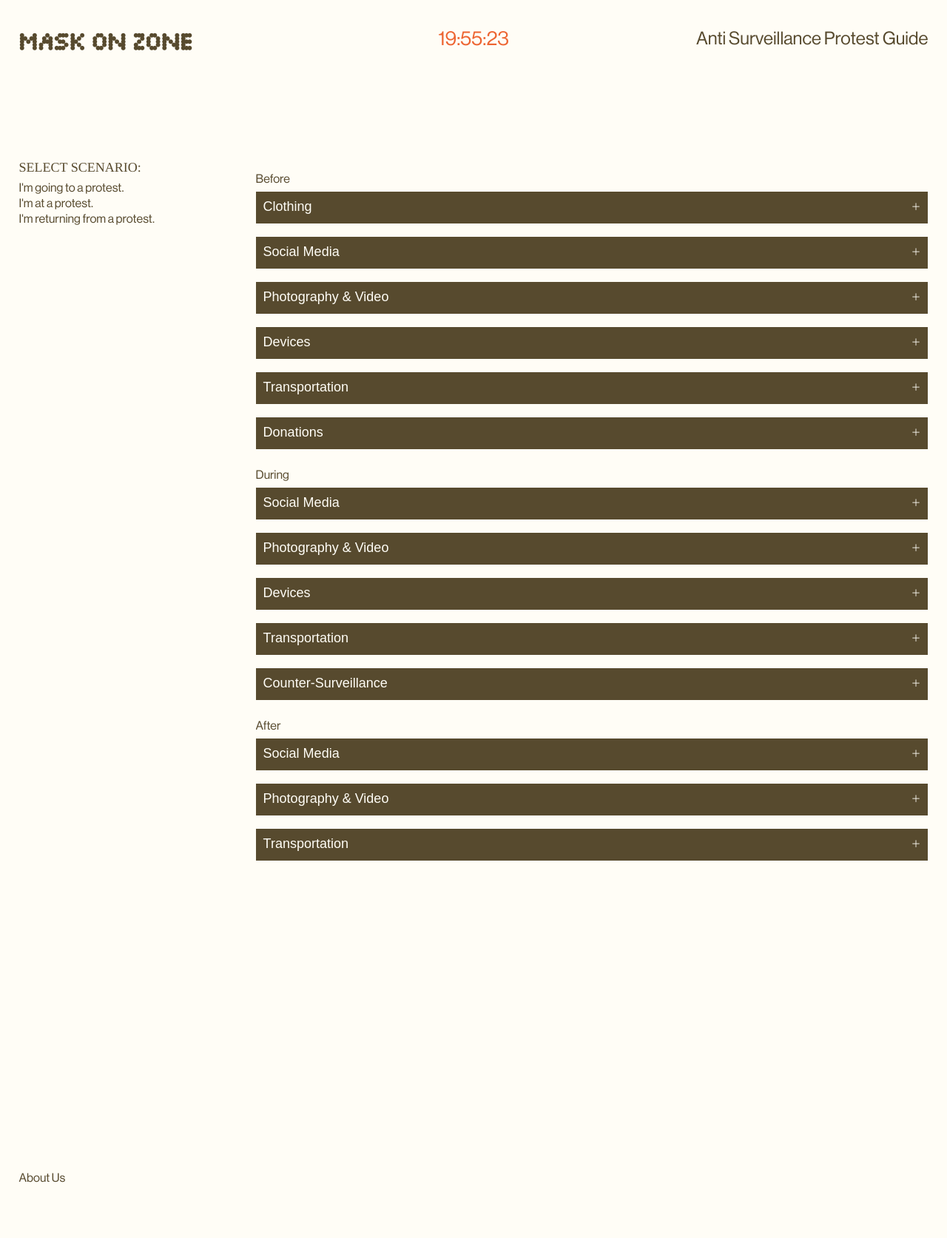
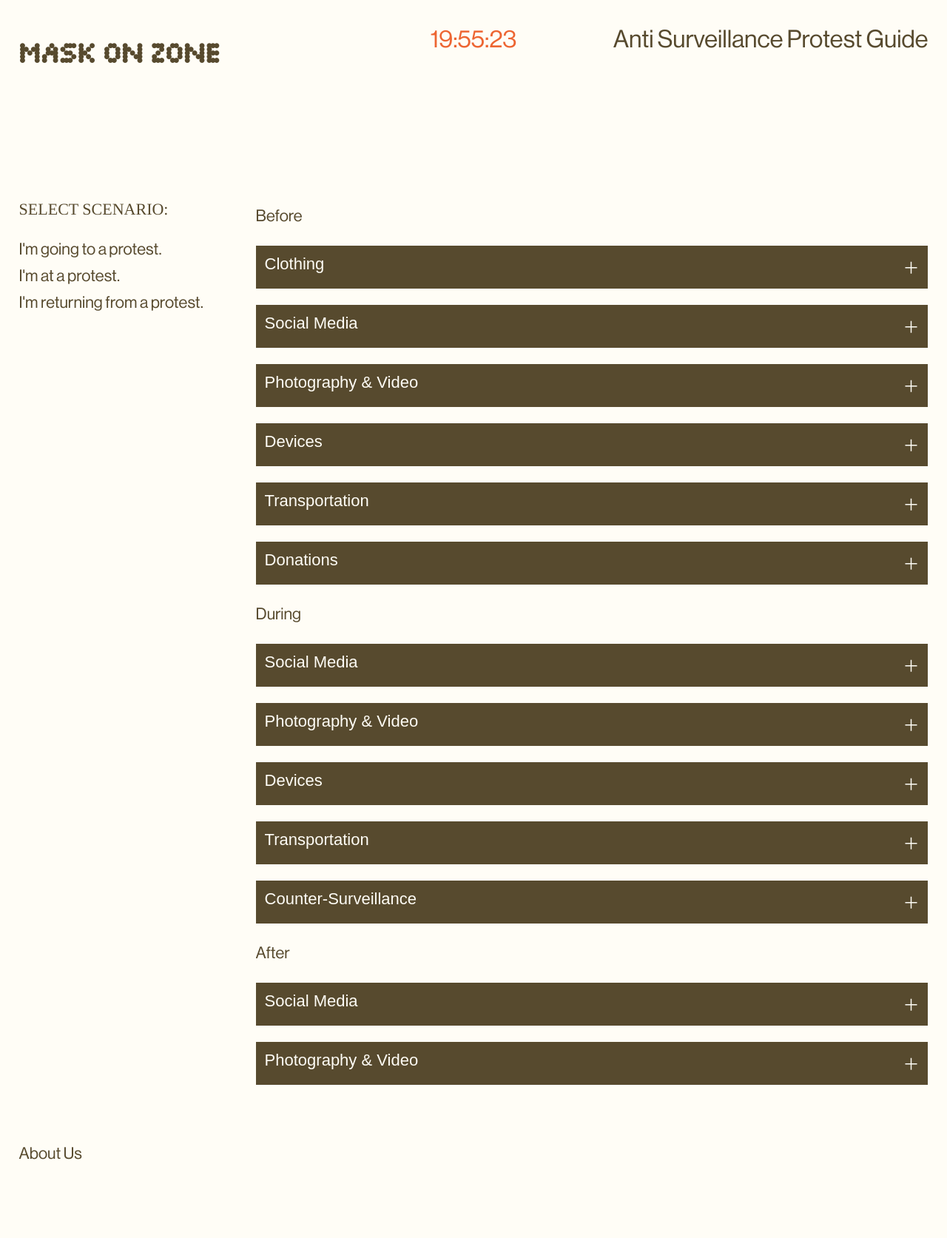
Before and after one commit to mask-on/mask-on.github.io, a Jekyll site: the page built from index.markdown, in a window 1280 px wide. Shown: the whole page at 74% size. Built offline with Jekyll 4.4.1, drawn with Linux system fonts in a browser that asks for light colours; after the commit the page ends 1609 px from its top, so only the background shows below that.

Commit message:
a style update

```diff
--- a/css/index.css
+++ b/css/index.css
@@ -23,7 +23,11 @@
   }
 
   html {
-      font-size: 56.25%;
+      font-size: 22px;
+      line-height:36px;
+      width:100vw;
+      height:100vh;
+      overflow-y:auto;
   }
 
   body {
@@ -31,9 +35,7 @@
       font-family: NeueHaasGroteskRegular;
       font-style: normal;
       font-weight: 500;
-      line-height: 34px;
       color: #574A2E;
-      font-size: 1.8rem;
       margin: 2vh 2vw;
       height: 96vh;
       overflow-y:hidden;
@@ -54,8 +56,8 @@
       font-family: NeueHaasGroteskRegular;
       font-style: normal;
       font-weight: 500;
-      line-height: 34px;
-      color: #FFFDF6;
+/*      line-height: 34px;
+*/      color: #FFFDF6;
       margin: 2vh 2vw;
       height: 96vh;
       overflow: hidden;
@@ -89,11 +91,11 @@
       font-family: TINY;
       font-style: normal;
       font-weight: normal;
-      font-size: 4.75rem;
-      line-height: 35px;
-      text-transform: uppercase;
+      font-size: 2.25em;
+/*      line-height: 35px;
+*/      text-transform: uppercase;
       font-feature-settings: 'pnum'on, 'lnum'on, 'ss03'on;
-
+      margin-top:1vh;
       color: #574A2E;
       font-weight: normal;
       text-transform: uppercase;
@@ -113,10 +115,10 @@
 
   h3.scenario {
       font-family: Times, serif;
-      font-size: 2rem;
+      font-size: 1em;
       font-weight: normal;
       text-transform: uppercase;
-      margin-bottom: 0px;
+      margin-bottom: 0.8em;
   }
 
   h4 {
@@ -134,8 +136,7 @@
   }
 
   #clock {
-      font-size: 3rem;
-      color: #ED6532;
+      font-size: 1.5em;      color: #ED6532;
   }
 
   .mobile-scenario {
@@ -204,11 +205,10 @@
   }
 
   li.scenario {
-      line-height: 1.3em;
-  }
+/*      line-height: 1.3em;
+*/  }
 
   li.tip {
-      line-height: 1.1em;
       padding: 1vh 0em 0em 0em;
       margin: 0 0 0 0%;
   }
@@ -223,7 +223,7 @@
 
   .protect-yourself-while-you {
       display: flex;
-      margin-top: 12vh;
+      margin-top: 15vh;
       height:10vh;
 
   }
@@ -255,11 +255,11 @@
   .choose-your-adventure-left {
       min-width: 30%;
       position: fixed;
-      top:13vh;
+      top:16.5vh;
   }
 
   .choose-your-adventure-right {
-      height:90vh;
+      height:75vh;
       overflow:auto;
       margin: 0 0 0 25vw;
       padding-bottom:10vh;
@@ -285,19 +285,24 @@
 
   .advisory-svg {
       width: 1vw;
-      margin-right: 2vw;
+      margin: 1vh 2vw 0 0;
+  }
+
+  .time-heading,
+  .content{
+    margin-bottom:1em;
   }
 
   .collapse {
       background-color: #574A2E;
       color: #FFFDF6;
       cursor: help;
-      padding: 1rem;
+      padding: 0.5em;
       width: 100%;
       border: none;
       outline: none;
       border: 1px solid #574A2E;
-      font-size: 2rem;
+      font-size: 1em;
       text-transform: capitalize;
       text-align: left;
   }
@@ -306,8 +311,10 @@
   .collapse:after {
       content: '＋';
       /* full width plus sign */
-      font-size: 13px;
-      color: #FFFDF6;
+/*      font-size: 13px;
+*/
+font-size: 1em;
+color: #FFFDF6;
       float: right;
       margin-left: 5px;
   }
@@ -323,14 +330,13 @@
       overflow: hidden;
       transition: max-height 0.2s ease-out;
       border: 1px solid #574A2E;
-      margin-bottom: 2rem;
   }
 
   /*footer*/
 
   footer {
       position: fixed;
-      bottom: 0em;
+      bottom: 2vh;
   }
 
   .about-title {}
@@ -427,7 +433,6 @@
       }
 
       h2.subtitle {
-          line-height: 30px;
           text-align: left;
       }
 
@@ -443,7 +448,6 @@
 
       footer {
           position: fixed;
-          bottom: 0em;
           background: #FFFDF6;
           z-index: 100;
           width: 96vw;
--- a/index.markdown
+++ b/index.markdown
@@ -100,8 +100,8 @@ I'm returning from a protest.
   <div class="scroll">
 <div class="tips">
 <!-- before -->
-  <a class="time"    id="before" >before
-</a>
+<div class="time-heading"><a class="time"    id="before" >before
+</a></div>
 
 
 <!-- before - clothing table -->
@@ -516,9 +516,8 @@ I'm returning from a protest.
 
 
 <!-- during -->
-<a id="during" class="time">
-during
-</a>
+<div class="time-heading"><a class="time"    id="during" >during
+</a></div>
 
 <!-- during - clothing table -->
 {% assign during = site.during | where: 'category', 'clothing' | sort: 'date' %}
@@ -911,9 +910,8 @@ during
 
 
 <!-- after -->
-<a id="after" class="time">
-after
-</a>
+<div class="time-heading"><a class="time"    id="after" >after
+</a></div>
 
 <!-- after - clothing table -->
 {% assign after = site.after | where: 'category', 'clothing' | sort: 'date' %}
```
